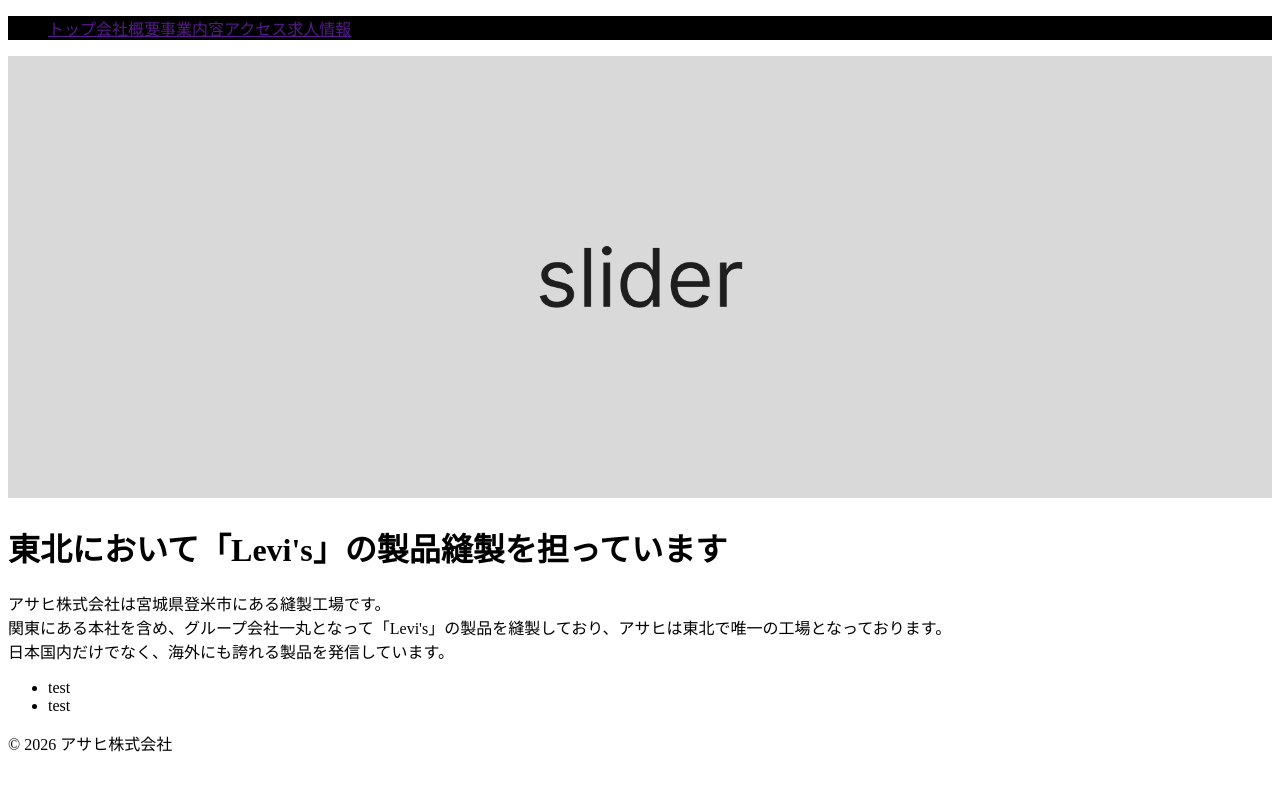
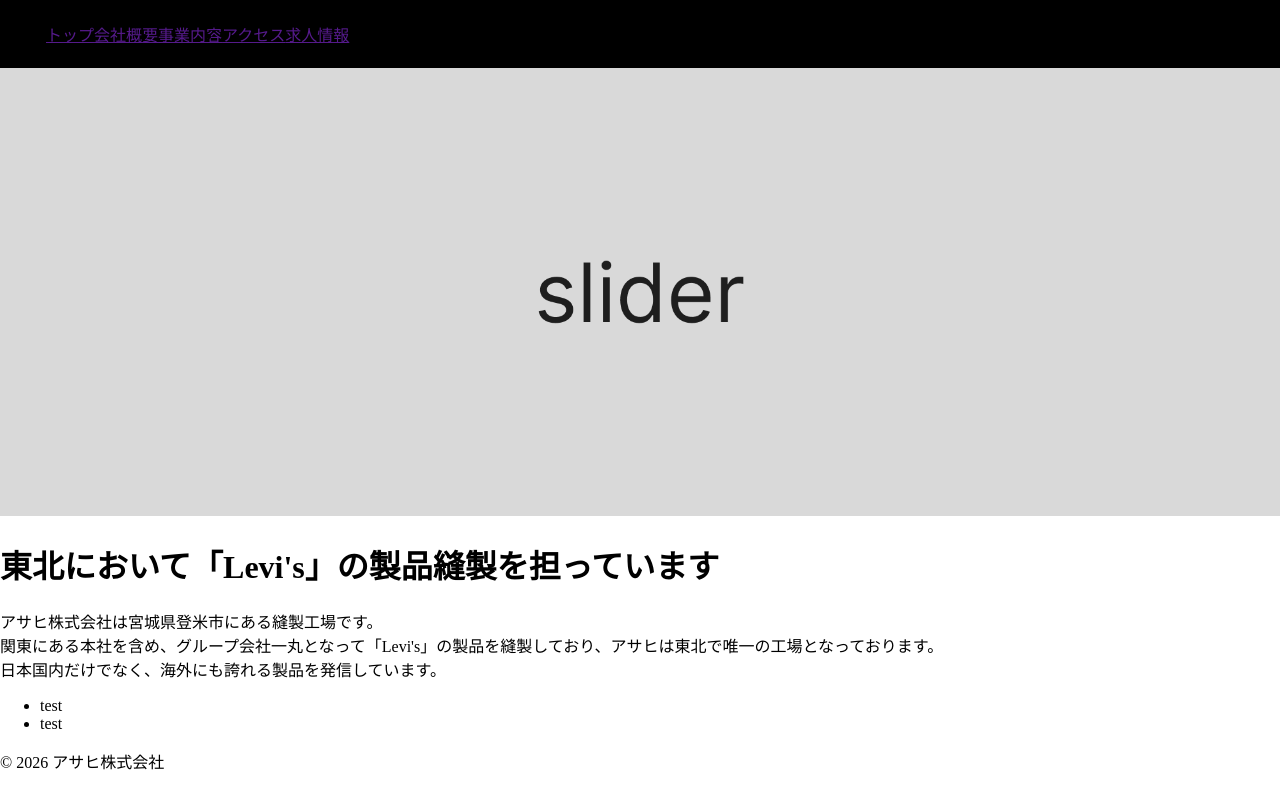
Before and after one commit to asahi-jinz/asahi, a Jekyll site: the page built from index.html, in a window 1280 px wide. Shown: the top 809 px of the page. Built offline with Jekyll 4.4.1, drawn with Linux system fonts in a browser that asks for light colours.

Commit message:
Update style.css

```diff
--- a/css/style.css
+++ b/css/style.css
@@ -1,12 +1,13 @@
 @charset "UTF-8";
 
 body{
-  margin-top:0px!important;
+  margin:0px!important;
 }
 
 header{
   width:100%;
   background:#000;
+  padding:3px;
 }
 header ul{
   display:flex;
```
